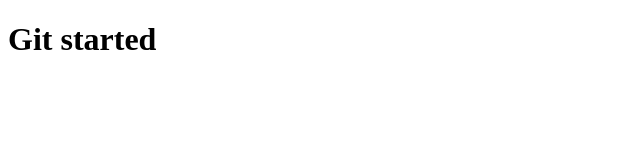
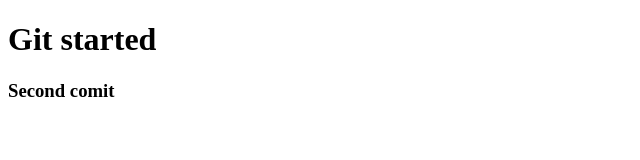
Before and after one commit to fresh1988/advanced_1, a plain HTML site: page index.html in a window 1280 px wide. Shown: the whole page, without its empty margins (0-640 px from the left). Drawn offline with Linux system fonts and the light colour scheme.

Commit message:
added h2

```diff
--- a/index.html
+++ b/index.html
@@ -9,5 +9,6 @@
 </head>
 <body>
     <h1>Git started</h1>
+    <h3>Second comit</h3>
 </body>
 </html>
```
